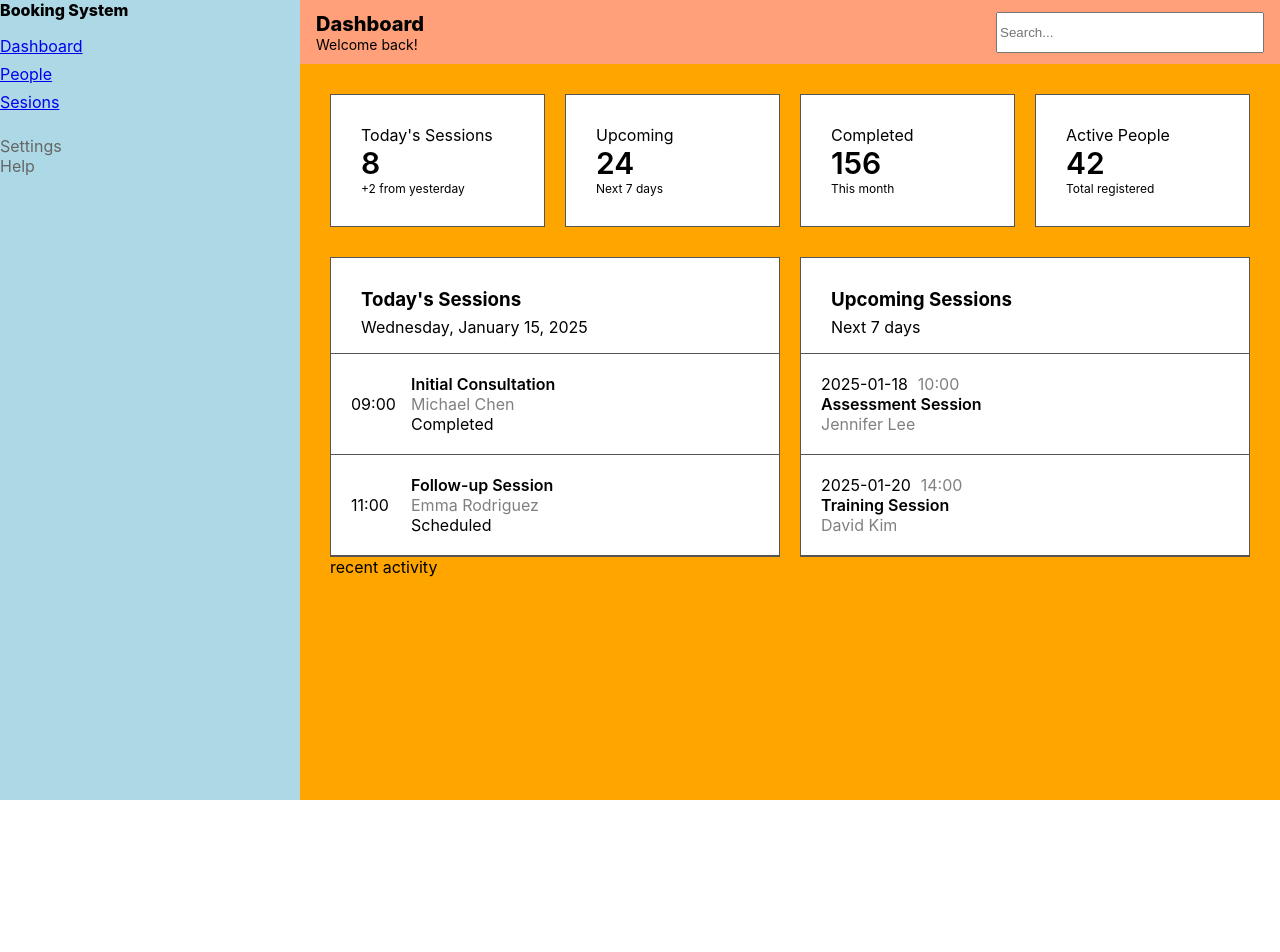
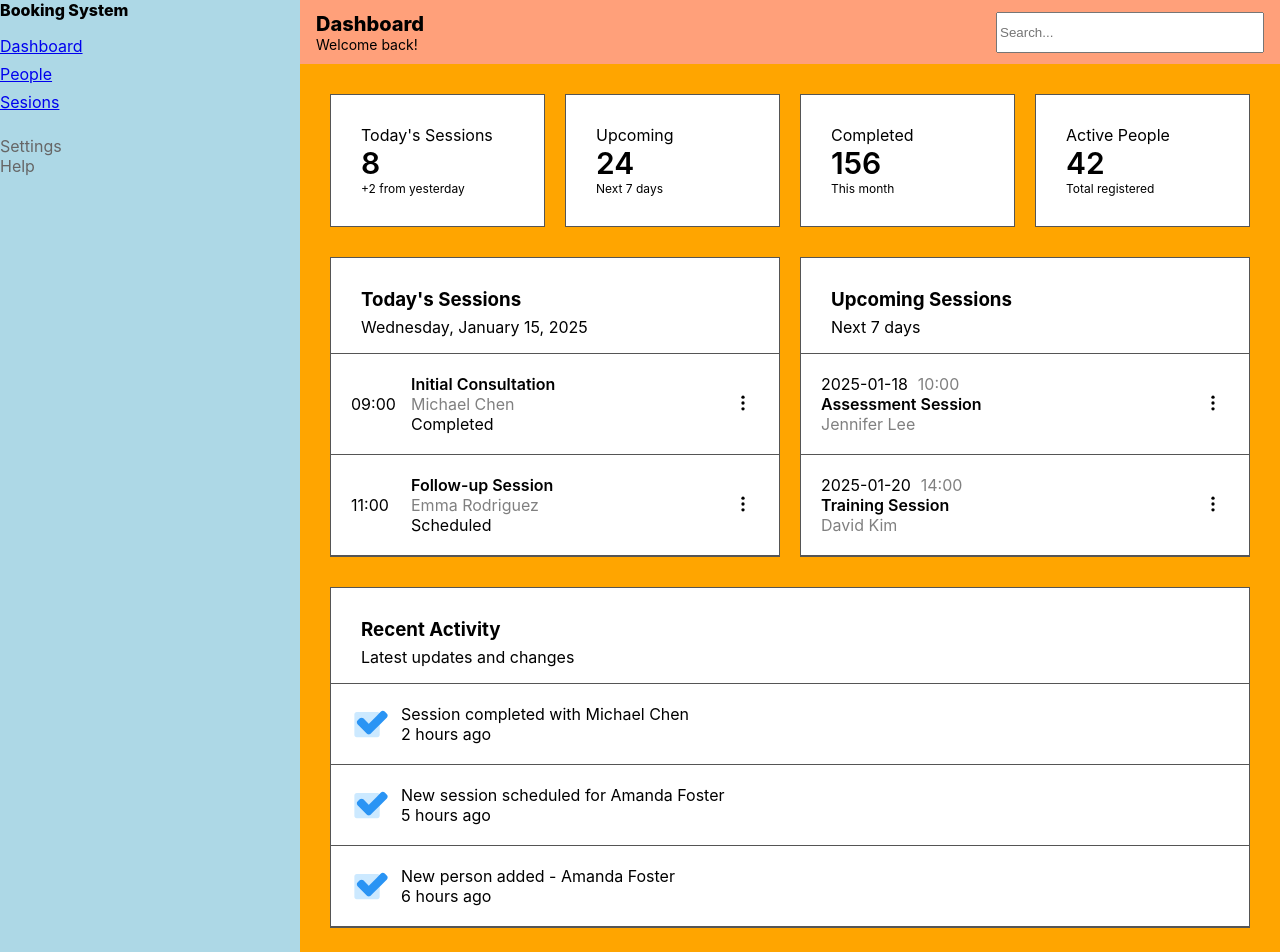
Before and after one commit to tianshansu/booking-system, a React (Create React App) app in the folder frontend/: page / in a window 1280 px wide. Shown: the top 952 px of the page. Before the commit the page ends 800 px from the top, so only its background shows below. Built offline with nearby package versions, Linux system fonts and the light colour scheme.

Commit message:
layout update: refactor & new items
- refactor UpcomingSessionRow, TodaySessionRow
- add the recent activity panel on dashboard page
- add the more button on Today's sessions and Upcoming sessions panel

```diff
--- /dev/null
+++ b/frontend/src/components/RecentActivityList.jsx
@@ -0,0 +1,13 @@
+export default function RecentActivityList({activities, RowComponent}){
+    return(
+        <div>
+            {activities.map(item=>(
+                <RowComponent
+                    key={item.id}
+                    message={item.message}
+                    time={item.time}
+                ></RowComponent>
+            ))}
+        </div>
+    )
+}
--- /dev/null
+++ b/frontend/src/components/RecentActivityListRow.jsx
@@ -0,0 +1,25 @@
+export default function RecentActivityListRow({message, time}){
+    const styles={
+        row:{
+            display:"flex",
+            padding:"20px",
+            borderBottom:"1px solid #555",
+            gap:10
+        },
+       icon:{
+            height:40,
+
+       }
+    }
+
+    return(
+        <div style={styles.row}>
+            <img style={styles.icon} src="/icons/tick.svg" alt="tick" />
+            <div>
+                <div>{message}</div>
+                <div>{time}</div>
+            </div>
+
+        </div>
+    )
+}
--- a/frontend/src/components/TodaySessionRow.jsx
+++ b/frontend/src/components/TodaySessionRow.jsx
@@ -1,29 +1,43 @@
-export default function TodaySessionRow(data){
+export default function TodaySessionRow({time, info, title, patientName, status}){
     const styles = {
         row: {
             display: "flex",
             alignItems: "center",
             padding: "20px",
-            borderBottom: "1px solid #555"
+            borderBottom: "1px solid #555",
+            justifyContent:"space-between"
         },
-
         time: {
             width: "60px"
         },
-
         info: {
             flex: 1
+        },
+        icon:{
+            height:20
+        },
+        button:{
+            background: "none",
+            border: "none",
         }
     } // style
 
+    const viewMoreButton = ()=>{
+        alert("Today's Sessions more button clicked!" )
+    }
+
     return(
         <div style={styles.row}>
-            <div style={styles.time}>{data.time}</div>
+            <div style={styles.time}>{time}</div>
             <div style={styles.info}>
-                <div style={{fontWeight:600}}>{data.title}</div>
-                <div style={{color:"gray"}}>{data.patientName}</div>
-                <div>{data.status}</div>
+                <div style={{fontWeight:600}}>{title}</div>
+                <div style={{color:"gray"}}>{patientName}</div>
+                <div>{status}</div>
             </div>
+            <button type="button" style={styles.button} onClick={viewMoreButton}>
+                <img src="/icons/more.svg" style={styles.icon} alt="more info"></img>
+            </button>
+
         </div>
         // details in render
     )
--- a/frontend/src/components/UpcomingSessionRow.jsx
+++ b/frontend/src/components/UpcomingSessionRow.jsx
@@ -1,25 +1,45 @@
-export default function UpcomingSessionRow(session){
+export default function UpcomingSessionRow({date, time, title, patientName}){
     const styles={
         row:{
-            display:"grid",
+            display:"flex",
             padding:"20px",
-            borderBottom: "1px solid #555"
+            borderBottom: "1px solid #555",
+            justifyContent:"space-between"
+
         },
         dateTime:{
             display:"flex",
             gap:10
+        },
+        content:{
+            display:"grid",
+        },
+        icon:{
+            height:20
+        },
+        button:{
+            background: "none",
+            border: "none",
         }
+    }
+
+    const viewMoreButton = ()=>{
+        alert("Upcoming Sessions more button clicked!" )
     }
 
     return(
         <div style={styles.row}>
-            <div style={styles.dateTime}>
-                <div>{session.date}</div>
-                <div style={{color:"gray"}}>{session.time}</div>
+            <div style={styles.content}>
+                <div style={styles.dateTime}>
+                    <div>{date}</div>
+                    <div style={{color:"gray"}}>{time}</div>
+                </div>
+                <div style={{fontWeight:600}}>{title}</div>
+                <div style={{color:"gray"}}>{patientName}</div>
             </div>
-            <div style={{fontWeight:600}}>{session.title}</div>
-            <div style={{color:"gray"}}>{session.patientName}</div>
-
+            <button type="button" style={styles.button} onClick={viewMoreButton} aria-label="View more options">
+                <img src="/icons/more.svg" style={styles.icon} alt="more info"></img>
+            </button>
         </div>
     )
 }
--- a/frontend/src/pages/DashboardPage.jsx
+++ b/frontend/src/pages/DashboardPage.jsx
@@ -1,5 +1,3 @@
-import Sidebar from "../components/layout/Sidebar";
-import HeadBar from "../components/layout/HeaderBar";
 import "./Dashboard.css"
 import Card from "../components/Card";
 import ListPanel from "../components/ListPanel";
@@ -7,6 +5,8 @@ import TodaySessionList from "../components/TodaySessionList";
 import UpcomingSessionList from "../components/UpcomingSessionList";
 import TodaySessionRow from "../components/TodaySessionRow";
 import UpcomingSessionRow from "../components/UpcomingSessionRow";
+import RecentActivityList from "../components/RecentActivityList";
+import RecentActivityListRow from "../components/RecentActivityListRow";
 
 export default function DashboardPage(){
     const TODAY = "2025-01-15" //set a today's date
@@ -21,6 +21,24 @@ export default function DashboardPage(){
     const todaySessions=sessions.filter(s => s.date === TODAY) //filter out today's sessions
 
     const upcomingSessions = sessions.filter(s => s.date > TODAY && s.status !== "Completed") //filter upcoming sessions
+
+    const recentActivities = [
+    {
+        id: 1,
+        message: "Session completed with Michael Chen",
+        time: "2 hours ago"
+    },
+    {
+        id: 2,
+        message: "New session scheduled for Amanda Foster",
+        time: "5 hours ago"
+    },
+    {
+        id: 3,
+        message: "New person added - Amanda Foster",
+        time: "6 hours ago"
+    }
+    ] // mock data for recent actiivity
 
     return(
         <div style={{display:"grid"}}>
@@ -39,6 +57,7 @@ export default function DashboardPage(){
                 display:"grid",
                 gridTemplateColumns: "repeat(2, minmax(0, 1fr))",
                 gap: 20,
+                marginBottom:30,
             }}>
                 <ListPanel title="Today's Sessions" date="Wednesday, January 15, 2025">
                     <TodaySessionList sessions={todaySessions} RowComponent={TodaySessionRow}></TodaySessionList>
@@ -49,7 +68,11 @@ export default function DashboardPage(){
                     {/* send corresponding session data and the RowComponent to list */}
                 </ListPanel>
             </div>
-            <div>recent activity</div>
+            <div>
+                <ListPanel title="Recent Activity" date="Latest updates and changes">
+                    <RecentActivityList activities={recentActivities} RowComponent={RecentActivityListRow}></RecentActivityList>
+                </ListPanel>
+            </div>
         </div>
     )
 }
```
Also changed, not shown: frontend/public/icons/more.svg (added), frontend/public/icons/tick.svg (added).
